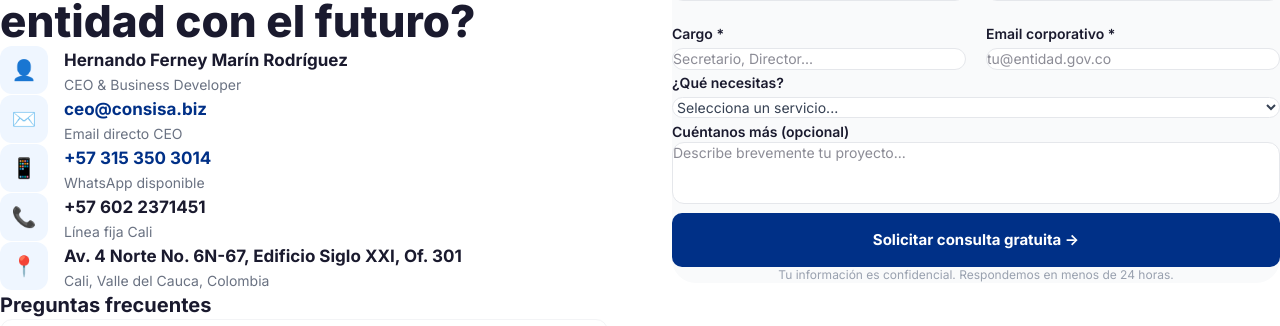
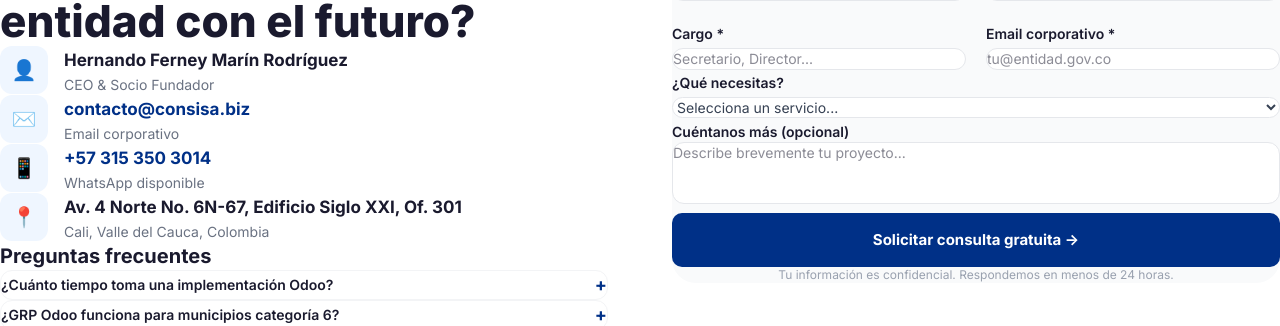
Before and after one commit to hernandomarin-byte/consisa-web, a Next.js app: page /contacto in a window 1280 px wide. Shown: the part 613-939 px from the top of the page. Built offline with nearby package versions, Linux system fonts and the light colour scheme.

Commit message:
fix: email contacto@consisa.biz, CEO Socio Fundador, quitar línea fija

```diff
--- a/src/app/contacto/page.tsx
+++ b/src/app/contacto/page.tsx
@@ -62,10 +62,9 @@ export default function ContactoPage() {
 
               <div className="space-y-6 mb-12">
                 {[
-                  { icon:"👤", title:"Hernando Ferney Marín Rodríguez", sub:"CEO & Business Developer" },
-                  { icon:"✉️", title:"ceo@consisa.biz", sub:"Email directo CEO", href:"mailto:ceo@consisa.biz" },
+                  { icon:"👤", title:"Hernando Ferney Marín Rodríguez", sub:"CEO & Socio Fundador" },
+                  { icon:"✉️", title:"contacto@consisa.biz", sub:"Email corporativo", href:"mailto:contacto@consisa.biz" },
                   { icon:"📱", title:"+57 315 350 3014", sub:"WhatsApp disponible", href:"https://wa.me/573153503014" },
-                  { icon:"📞", title:"+57 602 2371451", sub:"Línea fija Cali" },
                   { icon:"📍", title:"Av. 4 Norte No. 6N-67, Edificio Siglo XXI, Of. 301", sub:"Cali, Valle del Cauca, Colombia" },
                 ].map((c,i) => (
                   <div key={i} className="flex items-start gap-4">
@@ -88,14 +87,14 @@ export default function ContactoPage() {
                   {faqs.map((faq,i) => (
                     <div key={i} className="border border-gray-100 rounded-xl overflow-hidden">
                       <button
-                        className="w-full text-left p-4 flex items-center justify-between gap-4 hover:bg-gray-50 transition-colors"
+                        className="w-full text-left p-5 flex items-center justify-between gap-4 hover:bg-gray-50 transition-colors"
                         onClick={() => setOpenFaq(openFaq === i ? null : i)}
                       >
                         <span className="font-semibold text-[#1A1A2E] text-sm">{faq.q}</span>
-                        <span className={`text-[#003087] font-bold text-lg transition-transform ${openFaq===i?"rotate-45":"rotate-0"}`}>+</span>
+                        <span className={`text-[#003087] font-bold text-lg transition-transform duration-200 ${openFaq===i?"rotate-45":"rotate-0"} flex-shrink-0`}>+</span>
                       </button>
                       {openFaq === i && (
-                        <div className="px-4 pb-4">
+                        <div className="px-5 pb-5">
                           <p className="text-gray-600 text-sm leading-relaxed">{faq.a}</p>
                         </div>
                       )}
```
